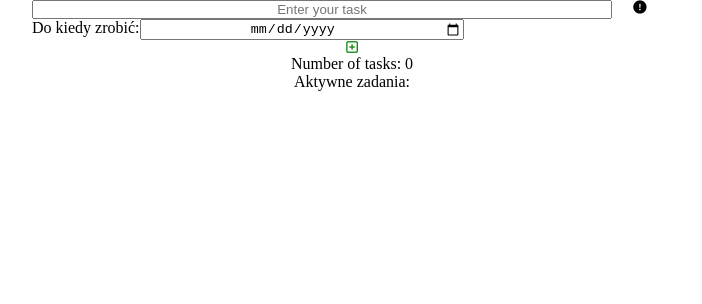
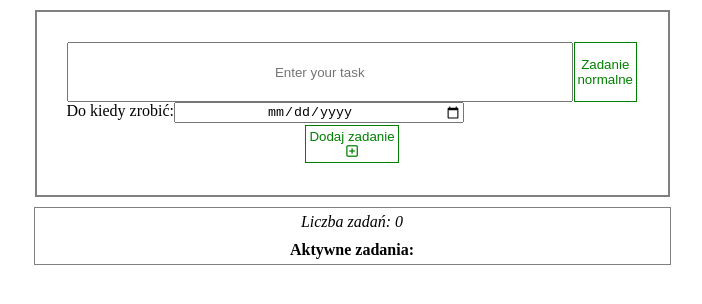
Before and after one commit to MarcinPrzytula/Todo-list-ReactApp, a React (Create React App) app: page / in a window 1280 px wide. Shown: the top 304 px of the page, without its empty margins (288-990 px from the left). Built offline with nearby package versions, Linux system fonts and the light colour scheme.

Commit message:
improving the appearance of the interface

```diff
--- a/src/my_toDo_redux/components/AddTask.js
+++ b/src/my_toDo_redux/components/AddTask.js
@@ -67,7 +67,24 @@ const AddTask = ({ validateInput }) => {
         type="text"
         placeholder="Enter your task"
       />
-
+      <button
+        className={`${
+          isImportantTask
+            ? 'activeButtonImportant'
+            : null
+        } buttonImportant`}
+        onClick={handleImportant}
+      >
+        {isImportantTask ? (
+          <div>
+            {' '}
+            <p>Zadanie priorytetowe</p>{' '}
+            <i className="fas fa-exclamation-circle"></i>
+          </div>
+        ) : (
+          <p>Zadanie normalne</p>
+        )}
+      </button>
       <div className="dateContainer">
         <p>Do kiedy zrobić:</p>{' '}
         <input
@@ -87,17 +104,10 @@ const AddTask = ({ validateInput }) => {
         className={'buttonAdd'}
         onClick={handleAddTask}
       >
-        {' '}
-        <i className="far fa-plus-square"></i>
-      </button>
-
-      <button
-        className={`${
-          isImportantTask ? 'important' : null
-        } buttonImportant`}
-        onClick={handleImportant}
-      >
-        <i className="fas fa-exclamation-circle"></i>
+        <div>
+          <p>Dodaj zadanie</p>
+          <i className="far fa-plus-square"></i>
+        </div>
       </button>
     </div>
   );
--- a/src/my_toDo_redux/components/TaskList.js
+++ b/src/my_toDo_redux/components/TaskList.js
@@ -3,6 +3,7 @@ import Task from './Task';
 import DoneTask from './DoneTask';
 
 import { useSelector } from 'react-redux';
+import '../style/TaskList.css';
 
 const TaskList = ({ getId, setIsChecked }) => {
   const tasks = useSelector(store => store.tasks);
@@ -79,21 +80,28 @@ const TaskList = ({ getId, setIsChecked }) => {
     )
   );
   return (
-    <>
+    <div className="taskList_container">
+      <div className="numberOfTasks">
         <p>
-        Number of tasks:{' '}
+          Liczba zadań:{' '}
           <span className="tasksCounter">
             {tasks.length}
           </span>
         </p>
-      <p>Aktywne zadania:</p>
-      {activeTasksList}
+      </div>
+      <p className="activeTasks">
+        Aktywne zadania:
+      </p>
+      <div>{activeTasksList}</div>
       {tasks.length ? (
+        <div>
+          {' '}
           <p>
             {doneTasksList.length
-            ? 'Taski zrobione'
+              ? 'Zadania zakończone:'
               : 'Nie zrobiłeś jeszcze żadnego zadania'}
           </p>
+        </div>
       ) : null}
       {doneTasks.length > 5 && (
         <span style={{ fontSize: 10 }}>
@@ -102,7 +110,7 @@ const TaskList = ({ getId, setIsChecked }) => {
         </span>
       )}
       {doneTasksList.slice(0, 5)}
-    </>
+    </div>
   );
 };
 
--- a/src/my_toDo_redux/style/AddTask.css
+++ b/src/my_toDo_redux/style/AddTask.css
@@ -1,35 +1,64 @@
 .add_container {
   position: relative;
   display: flex;
-  margin: 0 auto;
-  flex-direction: column;
+  flex-direction: row;
+  flex-wrap: wrap;
   width: 50%;
+  margin: 10px auto;
+  border: 2px solid grey;
+  box-sizing: border-box;
+  padding: 30px;
 }
 
 .add_container input {
-  width: 90%;
+  width: 88%;
+  /* height: 20px; */
 }
 
 .add_container button {
-  width: 10%;
   margin: 0 auto;
+  cursor: pointer;
 }
 
 .add_container .buttonImportant {
-  width: 10%;
-  position: absolute;
-  top: 0;
-  right: 0;
+  width: 11%;
+  height: 60px;
+  /* position: absolute; */
+  /* top: 0;
+  right: 0; */
+  border: 1px solid green;
+  color: green;
+}
+.add_container .activeButtonImportant {
+  border: 1px solid red;
+  color: red;
 }
 
-.buttonAdd {
+.add_container .buttonAdd {
   color: green;
+  border: 1px solid green;
+  padding: 3px;
+  /* width: 30%; */
+  margin: 2px auto;
+  cursor: pointer;
 }
 
 .dateContainer {
   display: flex;
   flex-grow: unset;
+  width: 100%;
+}
+
+input::-webkit-calendar-picker-indicator {
+  cursor: pointer;
 }
 .dateContainer input {
   width: 50%;
+  /* cursor: pointer; */
 }
+
+@media (max-width: 600px) {
+  .add_container {
+    width: 80%;
+  }
+}
--- a/src/my_toDo_redux/style/App.css
+++ b/src/my_toDo_redux/style/App.css
@@ -4,11 +4,12 @@
   text-align: center;
 }
 
-.important {
-  color: red;
-}
-
 button {
   background-color: unset;
   border: none;
 }
+
+#root {
+  margin: 5px;
+  /* border: 1px solid grey; */
+}
--- a/src/my_toDo_redux/style/Task.css
+++ b/src/my_toDo_redux/style/Task.css
@@ -12,3 +12,7 @@
   background-color: unset;
   border: none;
 }
+
+.important {
+  color: red;
+}
--- /dev/null
+++ b/src/my_toDo_redux/style/TaskList.css
@@ -0,0 +1,18 @@
+.taskList_container {
+  margin: 0 auto;
+  border: 1px solid grey;
+  width: 50%;
+}
+
+.taskList_container p {
+  padding: 5px;
+}
+
+.activeTasks {
+  padding: 5px;
+  font-weight: bold;
+}
+
+.numberOfTasks {
+  font-style: italic;
+}
```
Lines whose indentation alone changed are shown as unchanged.
